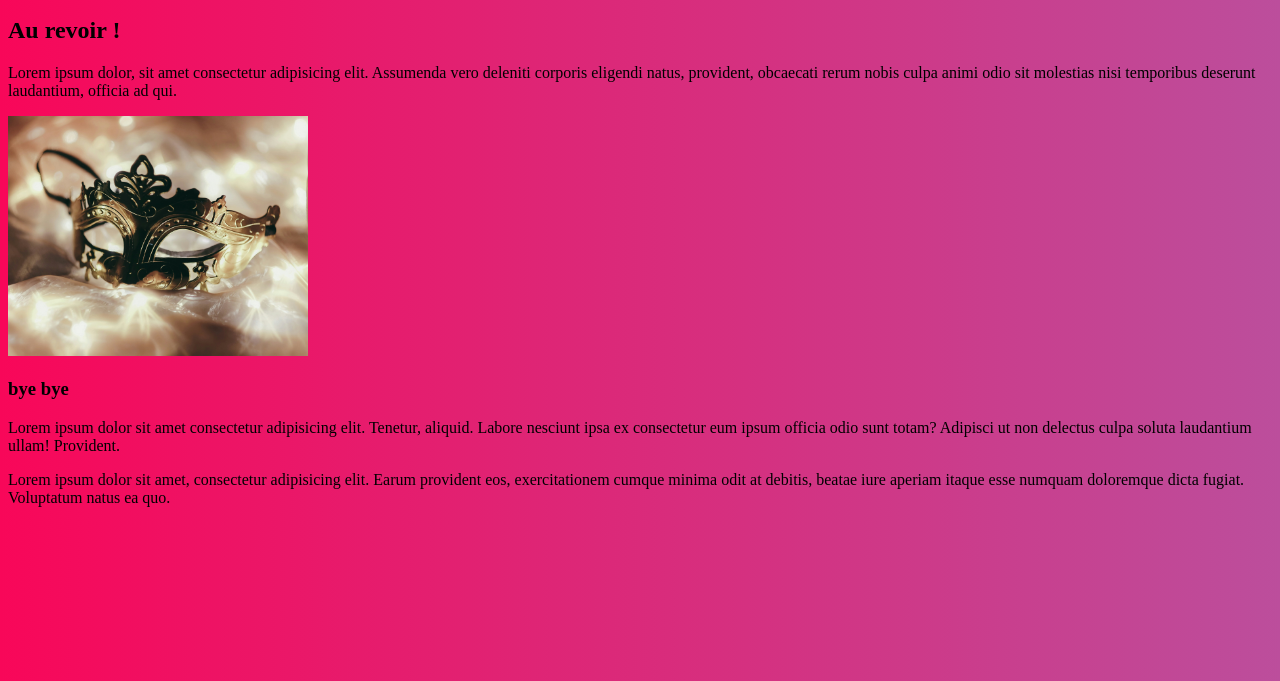
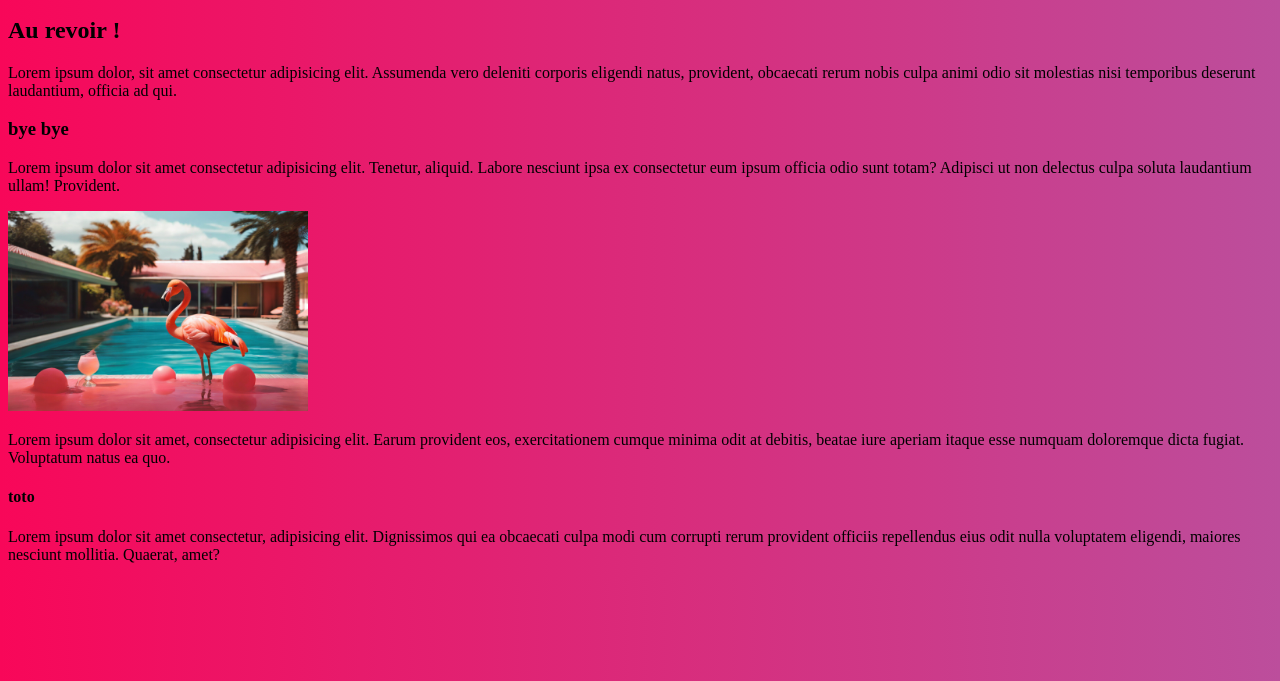
Before and after one commit to Maeva33/Flamingo, a plain HTML site: page index.html in a window 1280 px wide. Shown: the part 119-800 px from the top of the page. Drawn offline with Linux system fonts and the light colour scheme.

Commit message:
Mon cinquieme commit

```diff
--- a/index.html
+++ b/index.html
@@ -12,15 +12,13 @@
         <p>Lorem ipsum dolor sit amet consectetur, adipisicing elit. Delectus soluta vero ea officiis illo rem culpa rerum placeat quis, ratione nam, unde aliquam aspernatur qui hic accusantium, itaque eveniet quia.</p>
     <h2>Au revoir !</h2>
         <p>Lorem ipsum dolor, sit amet consectetur adipisicing elit. Assumenda vero deleniti corporis eligendi natus, provident, obcaecati rerum nobis culpa animi odio sit molestias nisi temporibus deserunt laudantium, officia ad qui.</p>
-
-   <img src="/mask.jpg" alt="Masque">
-
    <h3>bye bye</h3>
     <p>Lorem ipsum dolor sit amet consectetur adipisicing elit. Tenetur, aliquid. Labore nesciunt ipsa ex consectetur eum ipsum officia odio sunt totam? Adipisci ut non delectus culpa soluta laudantium ullam! Provident.</p>
-
+    <img src="/image/flamingo.jpg" alt="flamingo">
     <p>Lorem ipsum dolor sit amet, consectetur adipisicing elit. Earum provident eos, exercitationem cumque minima odit at debitis, beatae iure aperiam itaque esse numquam doloremque dicta fugiat. Voluptatum natus ea quo.</p>
 
-
+    <h4>toto</h4>
+    <p>Lorem ipsum dolor sit amet consectetur, adipisicing elit. Dignissimos qui ea obcaecati culpa modi cum corrupti rerum provident officiis repellendus eius odit nulla voluptatem eligendi, maiores nesciunt mollitia. Quaerat, amet?</p>
 
 </body>
 </html>
```
Also changed, not shown: image/flamingo.jpg (added), mask.jpg (deleted).
